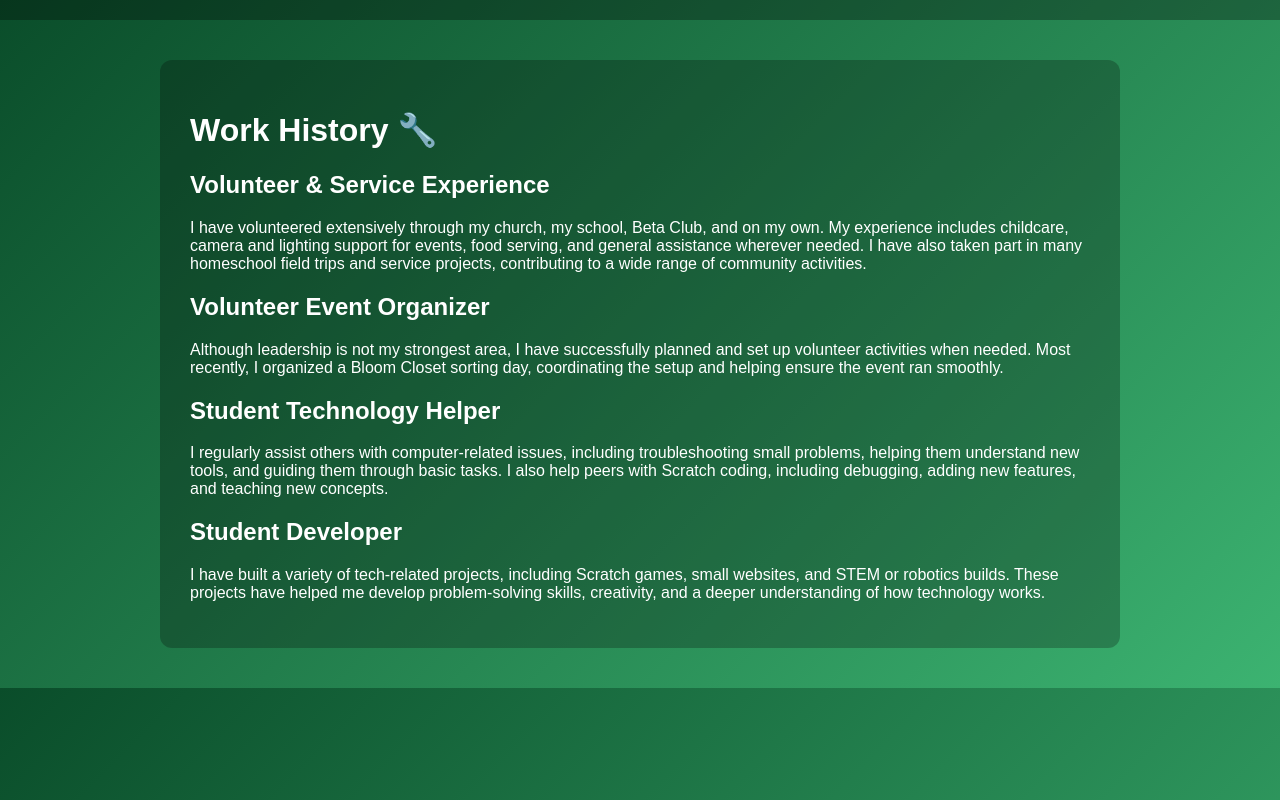
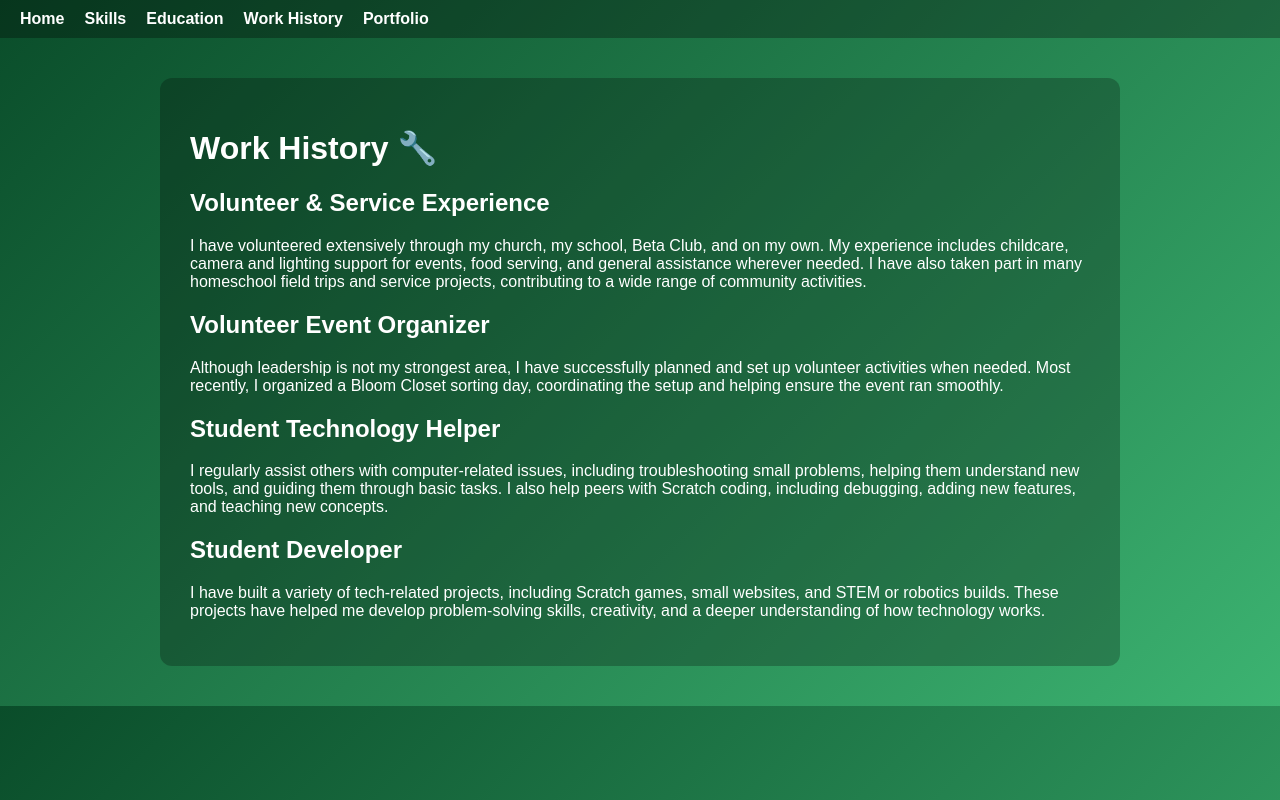
Before and after one commit to warblingGerbil/resume, a plain HTML site: page work.html in a window 1280 px wide. Drawn offline with Linux system fonts and the light colour scheme.

Commit message:
Update work.html

```diff
--- a/work.html
+++ b/work.html
@@ -8,6 +8,11 @@
 
 <body>
   <nav>
+    <a href="index.html">Home</a>
+    <a href="skills.html">Skills</a>
+    <a href="education.html">Education</a>
+    <a href="work.html">Work History</a>
+    <a href="portfolio.html">Portfolio</a>
   </nav>
 
   <div class="container">
```
